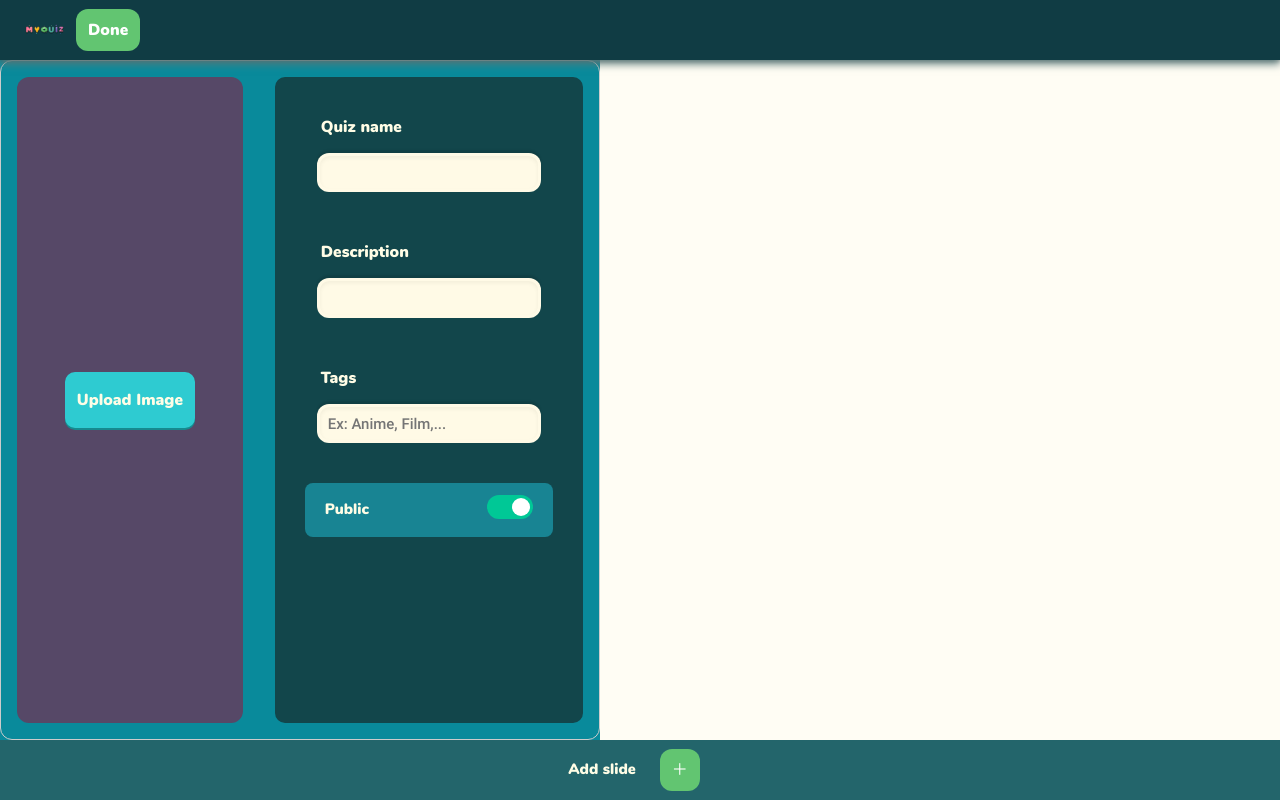
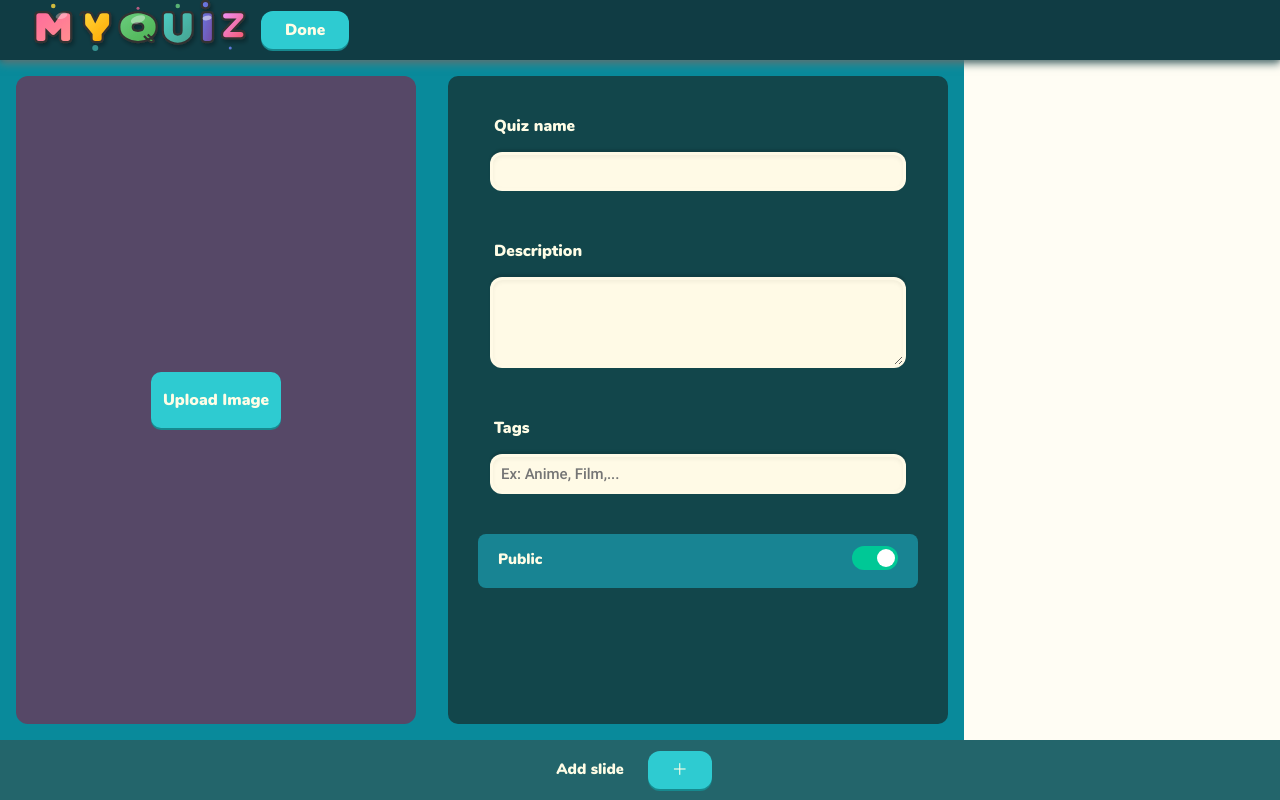
Before and after one commit to luuhanh0201/quiz-app, a React (Vite) app: page /create-quizzes in a window 1280 px wide. Built offline with nearby package versions, Linux system fonts and the light colour scheme; no server answers; sample sign-in values are in the browser's storage.

Commit message:
fix(components): add type, fix scss

```diff
--- a/src/components/Form/Button/Button.module.scss
+++ b/src/components/Form/Button/Button.module.scss
@@ -1,12 +1,23 @@
 .wrapper {
     padding: 12px;
+
     .btn-submit {
-        width: 100%;
-        color: var(--text-while);
-        padding: 12px;
+        background-color: #2ecbd1;
+        color: #fffde6;
+        font-weight: bold;
+        border: none;
+        padding: 10px 24px;
         border-radius: var(--radius-sm);
+        font-size: 16px;
+        box-shadow: 0 2px 0 #168a8f;
         cursor: pointer;
-        background-color: #62c571;
+        transition: all 0.2s ease;
+
+        &:active {
+            box-shadow: 0 1px 0 #168a8f;
+            transform: translateY(2px);
+        }
+
         &:disabled {
             opacity: 0.5;
             cursor: no-drop;
--- a/src/components/Form/Button/index.jsx
+++ b/src/components/Form/Button/index.jsx
@@ -1,13 +1,13 @@
 import classNames from "classnames/bind";
 import styles from "./Button.module.scss";
 
-function Button({ className, children, type = "submit", ...rest }) {
+function Button({ className, children, type = "submit", onClick, ...rest }) {
     const cx = classNames.bind(styles);
     const classes = cx("wrapper", className);
 
     return (
         <div className={classes} {...rest}>
-            <button className={cx("btn-submit")} type={type} disabled={false}>
+            <button className={cx("btn-submit")} type={type} disabled={false} onClick={onClick}>
                 {children}
             </button>
         </div>
--- a/src/components/Form/InputGroup/index.jsx
+++ b/src/components/Form/InputGroup/index.jsx
@@ -20,9 +20,16 @@ function InputGroup({
     id,
     src,
     disabled = false,
+    rows,
     ...rest
 }) {
     const classes = cx("wrapper", className);
+    let Comp = "input"
+    if (type === "textarea") {
+        Comp = "textarea"
+    } else {
+        Comp = "input"
+    }
     return (
         <div className={classes} {...rest}>
             <label style={styleLabel} htmlFor={id} className={cx("label")}>
@@ -33,7 +40,7 @@ function InputGroup({
                     </span>
                 )}
             </label>
-            <input
+            <Comp
                 src={src}
                 id={id}
                 style={style}
@@ -43,7 +50,8 @@ function InputGroup({
                 value={value}
                 onChange={onChange}
                 autoComplete={autoComplete}
-                disabled={disabled} />
+                disabled={disabled}
+                rows={rows} />
             <p className={cx("error")}>{error}</p>
         </div>
     );
--- a/src/components/Form/WrapperForm/WrapperForm.module.scss
+++ b/src/components/Form/WrapperForm/WrapperForm.module.scss
@@ -2,9 +2,6 @@
     width: 100%;
     padding: 16px;
     border-radius: var(--radius-sm);
-    background-color: #e5e3dbc0;
-    border: 1px solid #ccc;
-    max-width: 600px;
     min-width: 500px;
 }
 .title {
--- a/src/components/Form/WrapperForm/index.jsx
+++ b/src/components/Form/WrapperForm/index.jsx
@@ -1,11 +1,11 @@
 import classNames from "classnames/bind";
 import styles from "./WrapperForm.module.scss";
-function WrapperForm({ children, onSubmit, className, method, title, ...rest }) {
+function WrapperForm({ children, onSubmit, className, method, title, id, ...rest }) {
     const cx = classNames.bind(styles);
 
     const classes = cx("wrapper", className);
     return (
-        <form className={classes} {...rest} onSubmit={onSubmit} method={method}>
+        <form id={id} className={classes} {...rest} onSubmit={onSubmit} method={method}>
             {title && <h2 className={cx("title")}>{title}</h2>}
             {children}
         </form>
--- a/src/components/Image/Image.module.scss
+++ b/src/components/Image/Image.module.scss
@@ -1,5 +1,4 @@
 .wrapper {
     cursor: pointer;
     overflow: hidden;
-    width: 40px;
 }
```
